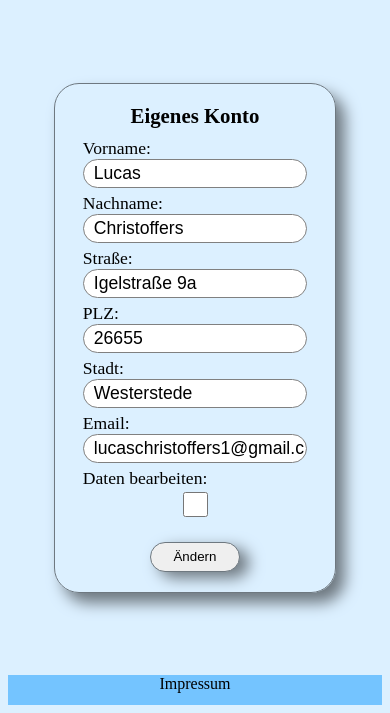
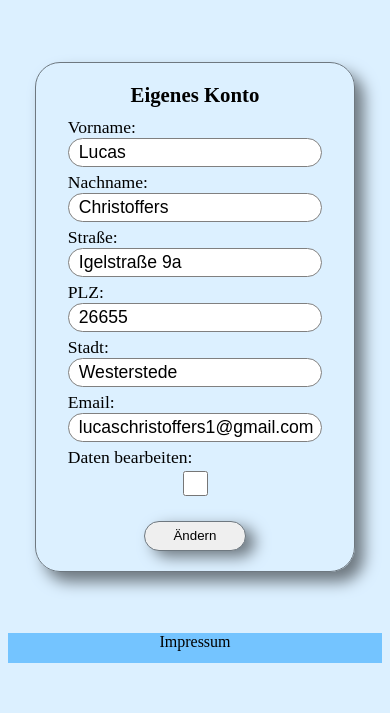
Before and after one commit to Niviera/Website, a PHP site: page /eigenes_konto.php in a window 390 px wide. Shown: the part 183-896 px from the top of the page. After the commit the page ends 846 px from the top, so only its background shows below. Run offline with PHP 8.4, Linux system fonts and the light colour scheme.

Commit message:
update: funktioniert noch...

```diff
--- a/CSS/angeboterstellen.css
+++ b/CSS/angeboterstellen.css
@@ -81,4 +81,8 @@
         width: 60%;
         height: 40px;
     }
+
+    .Container_Main_Erstellen form textarea{
+        min-height: 75px;
+    }
 }
--- a/CSS/eigenes_konto.css
+++ b/CSS/eigenes_konto.css
@@ -9,7 +9,7 @@
     display: flex;
     margin: auto;
     width: 75%;
-
+    max-width: 800px;
     /* 3d-Effekt*/
     border: 0.5px solid #6E7880;
     border-radius: 25px;
@@ -66,7 +66,11 @@
 
 @media(max-width: 680px){
     .Container_Main_Eigenes{
-        min-height: 80vh;
+        min-height: 75vh;
+    }
+
+    .Container_Main_Eigenes form{
+        width: 85%;
     }
 
     .layout input{
@@ -76,5 +80,4 @@
     .layout label{
         width: 100%;
     }
-
 }
--- a/CSS/index.css
+++ b/CSS/index.css
@@ -320,3 +320,9 @@
         background-size: 30%;
     }
 }
+
+@media(min-width:1920px){
+    .Container_kleine_Angebote{
+        grid-template-columns: repeat(auto-fill, minmax(275px, 2fr));
+    }
+}
```
